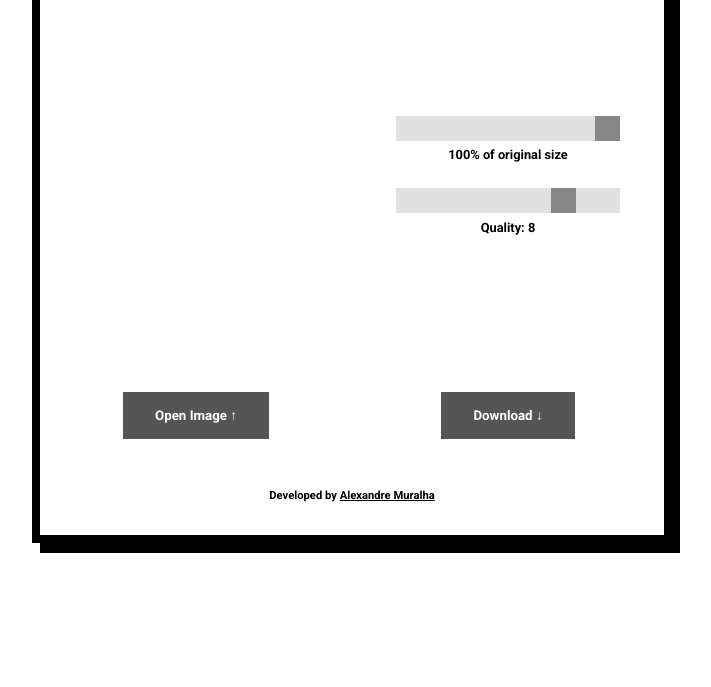
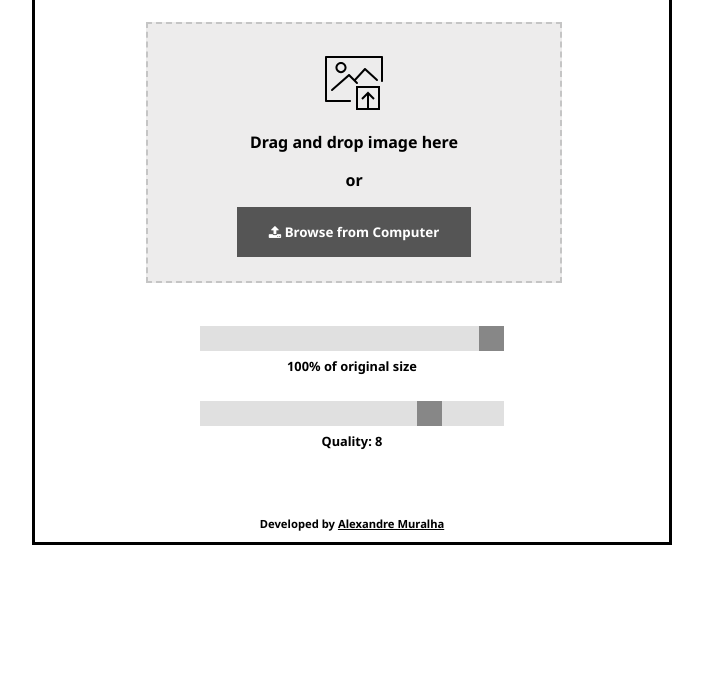
Before and after one commit to AlexandreMuralha/image-resizer, a plain HTML site: page index.html in a window 1280 px wide. Shown: the part 113-800 px from the top of the page, without its empty margins (288-999 px from the left). Drawn offline with Linux system fonts and the light colour scheme.

Commit message:
added drag and drop features; one collumn design

```diff
--- a/index.css
+++ b/index.css
@@ -1,20 +1,20 @@
 grid-container {
   display: grid;
-  grid-template-columns: 1fr 1fr;
-  grid-template-rows: 1fr 4fr 1fr 0.8fr ;
+  grid-template-columns: 1fr;
+  grid-template-rows: 0.5fr 3fr 0.3fr 1.5fr 0.3fr 0.3fr;
 
   margin: auto;
   margin-top: 1rem;
 
   max-width: 80vh;
-  border: 0.5rem solid black;
+  max-height: 90vh;
+  border: 0.2rem solid black;
 
-  min-height: 80vh;
 
-  font-family: 'Roboto', sans-serif;
+  font-family: 'Noto Sans', sans-serif;
   font-weight: 700;
   font-size: 1rem;
-  box-shadow: 8px 10px;
+
   box-sizing: border-box;
 }
 
@@ -25,16 +25,18 @@ button {
   padding: 1rem 2rem;
   text-align: center;
   text-decoration: none;
-  display: inline-block;
-  font-family: 'Roboto', sans-serif;
+
+  font-family: 'Noto Sans', sans-serif;
   font-weight: 700;
   transition-duration: 0.4s;
+
 }
 
 button:hover {
   cursor: pointer;
   background-color: #222222;
 }
+
 
 label {
   justify-self: center;
@@ -45,7 +47,9 @@ label {
 }
 
 canvas {
-  max-width: 80%;
+  max-width: 40%;
+  max-height: 100%;
+
   /* display: none; */
 }
 
@@ -53,10 +57,21 @@ a{
   color: black;
 }
 
+
+footer {
+  grid-column:1/3;
+  grid-row: 6;
+  justify-self: center;
+  font-size: 0.6rem;
+  margin-bottom: 0;
+}
+
+
+
 /* SLIDERS */
 .slider {
   -webkit-appearance: none;
-  width: 90%;
+  width: 80%;
   height: 25px;
   background: #d3d3d3;
   outline: none;
@@ -87,48 +102,98 @@ a{
 
 
 /* DIVS */
-#div-1 {
-  grid-column: 1/3;
+#title-div {
+  grid-column: 1;
   grid-row: 1;
   justify-self: center;
   align-self: center;
 }
-#div-2 {
+#image-div {
   grid-column: 1;
   grid-row: 2;
   justify-self: center;
   align-self: center;
   text-align: center;
 }
-#div-3 {
+#select-image-div {
+  grid-column:1;
+  grid-row: 2;
+
+  width: 65%;
+  height: 80%;
+  justify-self: center;
+  align-self: center;
+  text-align: center;
+
+}
+#select-image {
+  /* brings upload image button to the front of the canvas */
+  z-index: 1;
+  position: relative;
+}
+
+#drag-area{
+  border: 2px dashed #c5c5c5;
+  width: 100%;
+  height: 100%;
+  padding-top: 1rem;
+  background-color: #c0bebe4b;
+
+  /* brings drag area to the front of the other elements */
+  z-index: 2;
+  position: relative;
+}
+
+#drag-area img{
+  justify-self: center;
+  align-self: center;
+  text-align: center;
+  margin-top: 1rem;
+}
+
+#upload-image-div{
   grid-column:1;
   grid-row: 3;
   justify-self: center;
   align-self: center;
+  text-align: center;
 
 }
-#div-4{
+
+#image-div button{
+  width: 100%;
+  background-color: transparent;
+  color:black;
+}
+
+#sliders-div{
   display:flex;
   flex-direction: column;
-  grid-column:2;
-  grid-row: 2;
+  grid-column:1;
+  grid-row: 4;
   justify-self: center;
   align-self: center;
   text-align:center;
   width: 80%;
 }
-#div-5{
-  grid-column:2;
-  grid-row: 3;
+#download-div{
+
+  flex-direction: column;
+  grid-column:1;
+  grid-row: 5;
   justify-self: center;
   align-self: center;
+  text-align:center;
+  width: 65%;
+
+  display: none;
 }
-#div-6{
-  grid-column:1/3;
-  grid-row: 4;
-  justify-self: center;
-  font-size: 0.6rem;
-  margin: 1rem;
+
+
+
+#drag-area.active{
+  border: 2px solid #c5c5c5;
+
 }
 
 #canvas-div{
@@ -136,14 +201,37 @@ a{
   align-self: center;
 }
 
+
+
 #file-name{
-  width: 90%;
+  background-color: #c0bebe4b;
+  width: 40%;
   font-size: 0.8rem;
   overflow: hidden; /* make sure it hides the content that overflows */
   white-space: nowrap; /* don't break the line */
   text-overflow: ellipsis; /* give the beautiful '...' effect */
+  margin:auto;
 }
 
-#photo-file {
+#photo-file-input {
   display: none;
 }
+
+@media screen and (min-width: 700px) {
+
+  #download-div{
+    width: 50%;
+  }
+
+  .slider {
+    -webkit-appearance: none;
+    width: 60%;
+  }
+}
+
+@media screen and (max-height: 800px) {
+  canvas{
+    max-width: 20%;
+    max-height: 20%;
+  }
+}
--- a/index.html
+++ b/index.html
@@ -5,43 +5,70 @@
   <meta name="viewport" content="width=device-width, initial-scale=1.0">
   <link rel="stylesheet" href="index.css">
   <title>Image Resizer</title>
+  <link rel="stylesheet" href="https://cdnjs.cloudflare.com/ajax/libs/font-awesome/4.7.0/css/font-awesome.min.css">
+
   <link rel="preconnect" href="https://fonts.googleapis.com">
   <link rel="preconnect" href="https://fonts.gstatic.com" crossorigin>
-  <link href="https://fonts.googleapis.com/css2?family=Roboto:wght@400;700&display=swap" rel="stylesheet">
+  <link href="https://fonts.googleapis.com/css2?family=Noto+Sans:wght@400;700&display=swap" rel="stylesheet">
 </head>
 <body>
   <grid-container>
-    <div id="div-1">
+    <div id="title-div">
       <h1>Image Resizer</h1>
     </div>
 
-    <div id="div-2">
+
+
+    <div id="select-image-div">
+      <div id="drag-area">
+        <img  src="upload_icon.svg">
+        <p>Drag and drop image here</p>
+        <p>or</p>
+        <button id="select-image">
+          <span id="btn-icon">
+            <i class="fa fa-upload"></i>
+          </span>
+          <input type="file" id="photo-file-input"> Browse from Computer
+        </button>
+      </div>
+    </div>
+
+
+    <div id="image-div">
       <div id="canvas-div">
         <canvas id="resized-canvas"></canvas>
       </div>
       <div id="file-name"></div>
     </div>
 
-    <div id="div-3">
-      <button id="select-image">
-          <input type="file" id="photo-file" > Open Image ↑
-      </button>
+    <div id="empty-div">
+      <!-- <button id="select-another-image">
+        <input type="file" id="photo-file-input" > Select Another Image ↑
+      </button> -->
+
     </div>
 
-    <div id="div-4">
+
+
+    <div id="sliders-div">
       <input type="range" min="1" max="100" value="100" id="slider-size" class="slider">
       <label id="slider-value-label"> 100% of original size</label>
       <input type="range" min="1" max="10" value="8" id="slider-quality" class="slider">
       <label id="slider-quality-label">Quality: 8</label>
     </div>
 
-    <div id="div-5">
-      <button id="download-button">Download ↓ </button>
+    <div id="download-div">
+      <button id="download-button">
+        <span id="btn-icon">
+          <i class="fa fa-download"></i>
+        </span>
+        Download Image
+      </button>
     </div>
 
-    <div id="div-6">
+    <footer id="footer">
       <h3>Developed by <a href="http://github.com/AlexandreMuralha" target="_blank">Alexandre Muralha</a></h3>
-    </div>
+    </footer>
   </grid-container>
 <script src="index.js"></script>
 </body>
--- a/index.js
+++ b/index.js
@@ -3,7 +3,7 @@ canvas1 = document.getElementById('resized-canvas')
 ctx = canvas1.getContext('2d');
 
 var img = new Image()
-const photoFile = document.getElementById('photo-file');
+const photoFile = document.getElementById('photo-file-input');
 let fileName = document.getElementById('file-name');
 
 // SLIDER 1 VARS
@@ -43,6 +43,10 @@ img.onload = () => {
   //ctx.filter = "grayscale(100%)";
   ctx.drawImage(img, 0, 0 , width, height);
   sliderValueLabel.innerHTML = sliderSize.value + "% of original size - " + Math.floor(img.naturalWidth * (sliderSize.value/100)) + " x " + Math.floor(img.naturalHeight * (sliderSize.value/100)) + " px"
+  document.getElementById('select-image-div').style.display = "none";
+  document.getElementById('select-image').innerHTML = "Browse another image ↑";
+  document.getElementById('download-div').style.display = "flex";
+  document.getElementById('image-div').appendChild(document.getElementById('select-image'));
 };
 
 // SHOW SLIDER VALUES ON CHANGE
@@ -71,3 +75,40 @@ downloadButton.onclick = function () {
   a.click();
   console.log(file_name_for_download)
 }
+
+
+// DRAG AND DROP
+
+const dropArea = document.getElementById('drag-area');
+
+
+//Drag File Over DragArea
+dropArea.addEventListener("dragover", ()=>{
+  event.preventDefault();
+  console.log("file is DragArea")
+  dropArea.classList.add('active');
+})
+
+//File Leave DragArea
+dropArea.addEventListener("dragleave", ()=>{
+  console.log("file is out DragArea")
+  dropArea.classList.remove('active');
+})
+
+//File Dropped on DragArea
+dropArea.addEventListener("drop", (event)=>{
+  event.preventDefault(); //
+  console.log("file is dropped on DragArea")
+
+  file = event.dataTransfer.files[0];
+  const reader = new FileReader();
+  reader.onload = () => {
+    img.src = reader.result;
+  };
+  reader.readAsDataURL(file)
+  fileName.innerHTML = file.name
+  //returns the file name to use in the download path:
+  return file_name_for_download = file.name
+
+
+})
```
Also changed, not shown: upload_icon.svg (added).
